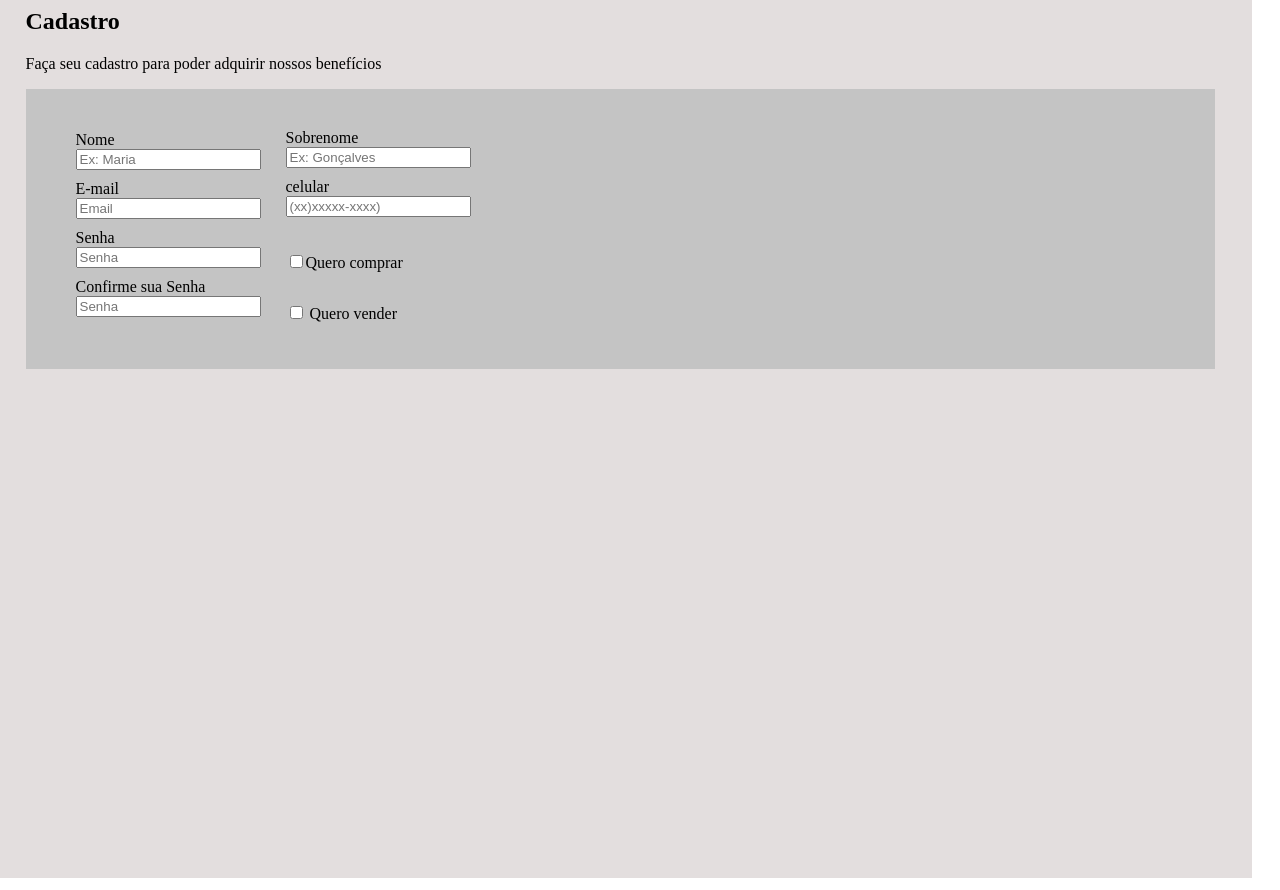
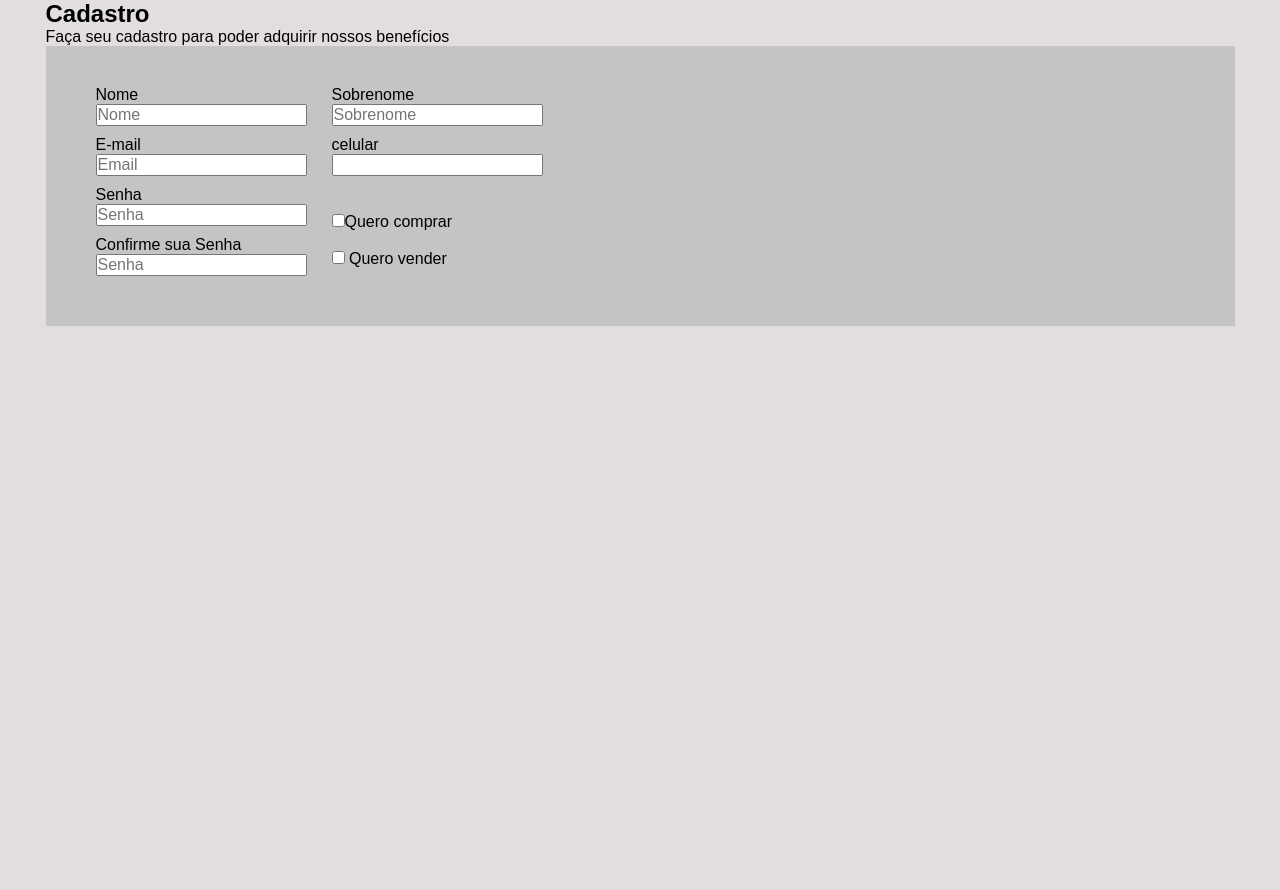
Before and after one commit to luizClaudioB/corretores-web-anhembi, a React (Create React App) app: page /register in a window 1280 px wide. Built offline with nearby package versions, Linux system fonts and the light colour scheme.

Commit message:
mask, cpf validation, CEP api

```diff
--- a/package.json
+++ b/package.json
@@ -8,9 +8,11 @@
     "@testing-library/react": "^9.5.0",
     "@testing-library/user-event": "^7.2.1",
     "antd": "^4.1.1",
+    "axios": "^0.19.2",
     "react": "^16.13.1",
     "react-burger-menu": "^2.6.13",
     "react-dom": "^16.13.1",
+    "react-input-mask": "^2.0.4",
     "react-scripts": "3.4.1"
   },
   "scripts": {
--- a/src/pages/Register/index.js
+++ b/src/pages/Register/index.js
@@ -1,6 +1,10 @@
 import React, { useState, Component, Link } from 'react';
 import './styles.css';
 import { render } from '@testing-library/react';
+import ApiCep from '../../services/ApiCep';
+import InputMask from 'react-input-mask';
+
+
 
 export default class Register extends Component {
     constructor(props) {
@@ -10,9 +14,91 @@ export default class Register extends Component {
             ischeckedB:false,
             isdisableS:false,
             isdisableB:false,
+            rua: "",
+            bairro: "",
+            localidade: "",
+            estado: "",
         }
     };
 
+    handleCPFB(e) {
+        const CPFB=e.target.value
+        {console.log(CPFB)}
+        var Soma;
+        var Resto;
+        Soma = 0;
+        if (CPFB == "00000000000") return false;
+
+        for (let i=1; i<=9; i++) Soma = Soma + parseInt(CPFB.substring(i-1, i)) * (11 - i);
+        Resto = (Soma * 10) % 11;
+
+        if ((Resto == 10) || (Resto == 11))  Resto = 0;
+        if (Resto != parseInt(CPFB.substring(9, 10)) )
+        if(document.getElementById("idCPFB").value!=""){
+            return alert("digite um CPFB válido"), document.getElementById("idCPFB").value=""}
+
+      Soma = 0;
+        for (let i = 1; i <= 10; i++) Soma = Soma + parseInt(CPFB.substring(i-1, i)) * (12 - i);
+        Resto = (Soma * 10) % 11;
+
+        if ((Resto == 10) || (Resto == 11))  Resto = 0;
+        if (Resto != parseInt(CPFB.substring(10, 11) ) ){
+            if(document.getElementById("idCPFB").value!="") return alert("digite um CPF válido"), document.getElementById("idCPFB").value=""}
+
+        return true;
+
+        }
+
+        handleCPFS(e) {
+            const CPFS=e.target.value
+            {console.log(CPFS)}
+            var Soma;
+            var Resto;
+            Soma = 0;
+            if (CPFS == "00000000000") return false;
+
+            for (let i=1; i<=9; i++) Soma = Soma + parseInt(CPFS.substring(i-1, i)) * (11 - i);
+            Resto = (Soma * 10) % 11;
+
+            if ((Resto == 10) || (Resto == 11))  Resto = 0;
+            if (Resto != parseInt(CPFS.substring(9, 10)) )
+            if(document.getElementById("idCPFS").value!=""){
+                return alert("digite um CPFS válido"), document.getElementById("idCPFS").value=""}
+
+          Soma = 0;
+            for (let i = 1; i <= 10; i++) Soma = Soma + parseInt(CPFS.substring(i-1, i)) * (12 - i);
+            Resto = (Soma * 10) % 11;
+
+            if ((Resto == 10) || (Resto == 11))  Resto = 0;
+            if (Resto != parseInt(CPFS.substring(10, 11) ) ){
+                if(document.getElementById("idCPFS").value!="") return alert("digite um CPF válido"), document.getElementById("idCPFS").value=""}
+
+            return true;
+
+            }
+
+
+
+
+    handleCEP(e) {
+    //pega CEp
+        const cep=e.target.value;
+        //consultando api
+        ApiCep.SearchCep(cep).then((res) =>{
+            let rua = res.data.logradouro;
+            let bairro = res.data.bairro;
+            let localidade = res.data.localidade;
+            let estado = res.data.uf;
+            //mudando estado
+            this.setState({
+                rua: rua,
+                bairro: bairro,
+                localidade: localidade,
+                estado: estado
+            })
+        })
+
+    }
     handleRegister = () => {
         this.props.history.push('/');
     }
@@ -61,36 +147,38 @@ export default class Register extends Component {
                                 <div className="left-form">
                                     <div>
                                         <label>Nome</label> <br />
-                                        <input placeholder="Ex: Maria" />
+                                        <input type="text"  placeholder="Nome" required={true} />
                                     </div>
 
                                     <div>
                                         <label>E-mail</label> <br />
-                                        <input placeholder="Email" type="email" />
+                                        <input placeholder="Email" type="email" required={true} />
                                     </div>
 
                                     <div>
                                         <label>Senha</label> <br />
-                                        <input placeholder="Senha" type="password" />
+                                        <input placeholder="Senha" type="password" required={true} />
                                     </div>
 
                                     <div>
                                         <label>Confirme sua Senha</label> <br />
-                                        <input placeholder="Senha" type="password" />
+                                        <input placeholder="Senha" type="password" required={true} />
                                     </div>
 
 
                                 </div>
 
                                 <div className="right-form">
+                                    <div className="inputs">
                                     <div>
                                         <label>Sobrenome</label> <br />
-                                        <input placeholder="Ex: Gonçalves" />
+                                        <input placeholder="Sobrenome"  required={true}/>
                                     </div>
 
                                     <div>
                                         <label>celular</label> <br />
-                                        <input placeholder="(xx)xxxxx-xxxx)" />
+                                        <InputMask mask="(99)99999-9999"  required={true}/>
+                                    </div>
                                     </div>
                                     <div className="checkBoxes">
                                         <div>
@@ -114,49 +202,50 @@ export default class Register extends Component {
                                 <div className="left-form-2">
                                     <div>
                                         <label>CPF</label> <br />
-                                        <input placeholder="xxx-xxx-xxx-xx" />
+                                        <input id="idCPFB" placeholder="xxx-xxx-xxx-xx"  value={this.state.value} onBlur={this.handleCPFB} required={true}/>
                                     </div>
 
                                     <div>
                                         <label>CEP</label> <br />
-                                        <input placeholder="xxxxxx-xxx" />
-                                        <button className="buttonSearchCEPB">
+
+                                        <InputMask mask="99999-999"  type="text" onBlur={this.handleCEP.bind(this)} required={true}/>
+
+                                        <button className="buttonSearchCEPB" onClick={this.handleCEP}>
                                             Buscar
                                         </button>
                                     </div>
 
                                     <div>
                                         <label>Logradouro</label> <br />
-                                        <input placeholder="Avenida dom astolfo pereira" style={{ width: '350px' }} />
+                                        <input placeholder="Logradouro" style={{ width: '350px' }} value={this.state.rua} disabled required={true}/>
                                     </div>
 
                                     <div>
                                         <label>Complemento</label> <br />
-                                        <input placeholder="apartamento 32" style={{ width: '350px' }} />
+                                        <input placeholder="Complemento" style={{ width: '350px' }} />
                                     </div>
                                 </div>
 
                                 <div className="middle-form-2">
                                     <div>
+                                        <label>Cidade</label> <br />
+                                        <input placeholder="Cidade" value={this.state.localidade} disabled required={true}/>
+                                    </div>
+                                    <div>
                                         <label>Número</label> <br />
-                                        <input placeholder="Ex:776" />
-                                    </div>
-
-                                    <div>
-                                        <label>Cidade</label> <br />
-                                        <input placeholder="Paranaiba" />
+                                        <input placeholder="Número" required={true} />
                                     </div>
                                 </div>
 
                                 <div className="right-form-2">
                                     <div>
                                         <label>Bairro</label> <br />
-                                        <input placeholder="Ex:lapa" />
+                                        <input placeholder="Ex:Bairro" value={this.state.bairro} disabled required={true}/>
                                     </div>
 
                                     <div>
-                                        <label>UF</label> <br />
-                                        <input placeholder="SP" style={{ width: '50px' }} />
+                                        <label>Estado</label> <br />
+                                        <input placeholder="UF" style={{ width: '50px' }} value={this.state.estado} disabled  />
                                     </div>
                                 </div>
                                 <button onClick={this.handleRegister} className="buttonRegister" type="submit">
@@ -174,7 +263,7 @@ export default class Register extends Component {
                             <div className="left-form-3">
                                 <div>
                                     <label>CPF</label> <br />
-                                    <input placeholder="xxx-xxx-xxx-xx" />
+                                    <input id="idCPFS" placeholder="xxx-xxx-xxx-xx"  value={this.state.value} onBlur={this.handleCPFS} required={true}/>
                                 </div>
 
                                 <div>
@@ -184,46 +273,45 @@ export default class Register extends Component {
 
                                 <div>
                                     <label>CEP</label> <br />
-                                    <input placeholder="xxxxxx-xxx" />
-                                </div>
-                                <div>
-                                    <button className="buttonSearchCEPS">
+                                    <InputMask mask="99999-999"  type="text" onBlur={this.handleCEP.bind(this)} required={true}/>
+
+                                    <button className="buttonSearchCEPS" onClick={this.handleCEP}>
                                         Buscar
                                     </button>
                                 </div>
 
                                 <div>
                                     <label>Logradouro</label> <br />
-                                    <input placeholder="Avenida dom astolfo pereira" style={{ width: '350px' }} />
+                                    <input placeholder="Logradouro" type="text" style={{ width: '350px' }}  value={this.state.rua} disabled />
                                 </div>
 
                                 <div>
                                     <label>Complemento</label> <br />
-                                    <input placeholder="apartamento 32" style={{ width: '350px' }} />
+                                    <input placeholder="Complemento" type="text" style={{ width: '350px' }} />
                                 </div>
                             </div>
 
                             <div className="middle-form-3">
                                 <div>
                                     <label>Número</label> <br />
-                                    <input placeholder="Ex:776" />
+                                    <input placeholder="Número" type="number" />
                                 </div>
 
                                 <div>
                                     <label>Cidade</label> <br />
-                                    <input placeholder="Paranaiba" />
+                                    <input placeholder="Cidade"  value={this.state.cidade} disabled/>
                                 </div>
                             </div>
 
                             <div className="right-form-3">
                                 <div>
                                     <label>Bairro</label> <br />
-                                    <input placeholder="Ex:lapa" />
+                                    <input placeholder="Bairro"  value={this.state.bairro} disabled />
                                 </div>
 
                                 <div>
-                                    <label>UF</label> <br />
-                                    <input placeholder="SP" style={{ width: '50px' }} />
+                                    <label>Estado</label> <br />
+                                    <input placeholder="UF" style={{ width: '50px' }}  value={this.state.estado} disabled />
                                 </div>
                             </div>
                             <button onClick={this.handleRegister} className="buttonRegister" type="submit">
--- a/src/pages/Register/styles.css
+++ b/src/pages/Register/styles.css
@@ -1,17 +1,27 @@
+@import url('https://fonts.googleapis.com/css?family=Roboto:400,500,700&display=swap');
+
+* {
+    margin: 0;
+    padding: 0;
+}
+
+body, input, select, textarea, button {
+    font-family: sans-serif;
+    font-size: 1em;
+}
+
 .register-container{
     width: 100%;
     max-width: 1300px;
     height: 890px;
-    margin: -20px;
-
 
     display: flex;
     align-items: initial;
     justify-content: center;
     background-color:#E3DEDE ;
+    position: relative;
 
 }
-
 
 
 .register-container-initial{
@@ -21,6 +31,11 @@
     align-items: center;
     justify-content: left ;
     display: flex;
+
+
+}
+.input{
+    font: 400 14px Roboto, sans-serif
 }
 
 
@@ -37,12 +52,17 @@
     float: right;
     margin-left: 25px;
 }
-.register-container-initial .right-form input{
+.register-container-initial .right-form .inputs{
+    margin-top: -18px;
+    margin-bottom: 8px;
+}
+
+.register-container-initial .right-form .inputs input{
     margin-bottom: 10px;
 }
 
-.register-container-initial .checkBoxes input{
-    margin-top: 28px;
+.register-container-initial .right-form .checkBoxes input{
+    margin-top: 20px;
 
 }
 
@@ -99,10 +119,11 @@
 
 .buttonRegister{
     position: absolute;
-    width: 138px;
-    height: 28px;
-    left: 1032px;
-    top: 822px;
+    width: 160px;
+    height: 40px;
+    right: 80px;
+    bottom: 100px;
+    font-size: 27px;
 }
 
 .buttonSearchCEPB{
--- /dev/null
+++ b/src/services/ApiCep.js
@@ -0,0 +1,9 @@
+import Axios from 'axios';
+
+const ApiCep = {
+  SearchCep(cep) {
+    return Axios.get(`https://viacep.com.br/ws/${cep}/json`);
+  }
+}
+
+export default ApiCep;
```
Also changed, not shown: 1 other file (tests, documents, lock files or other folders).
